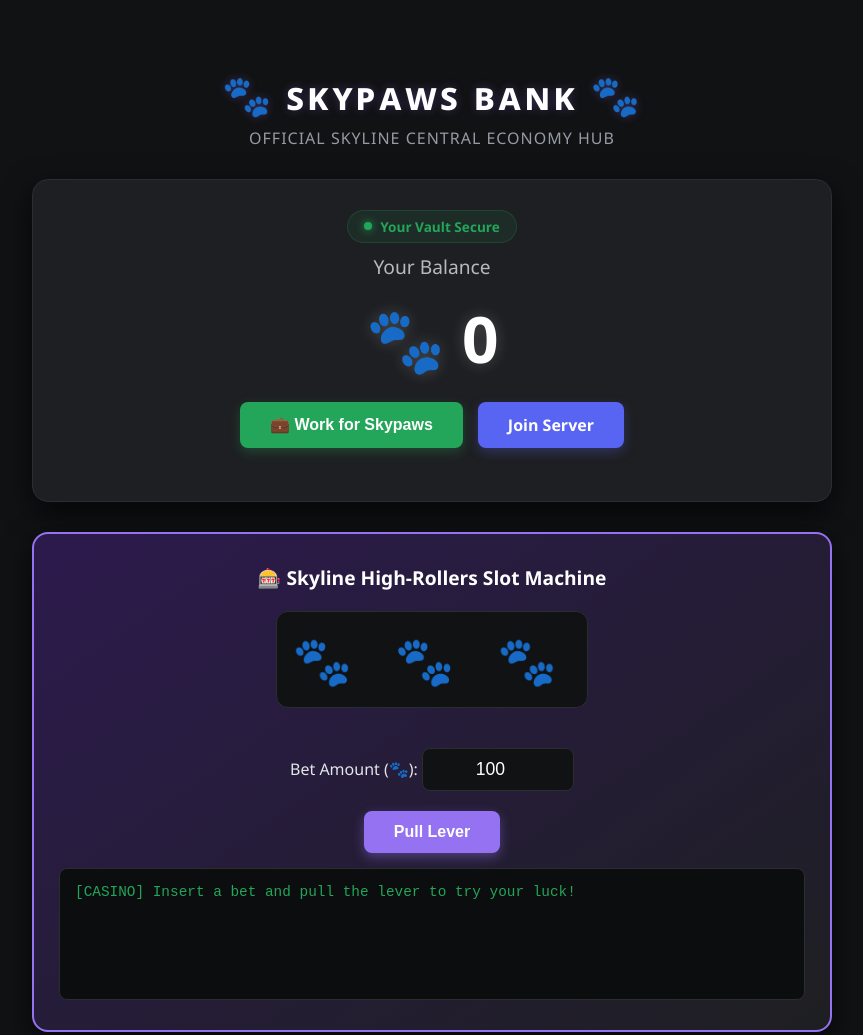
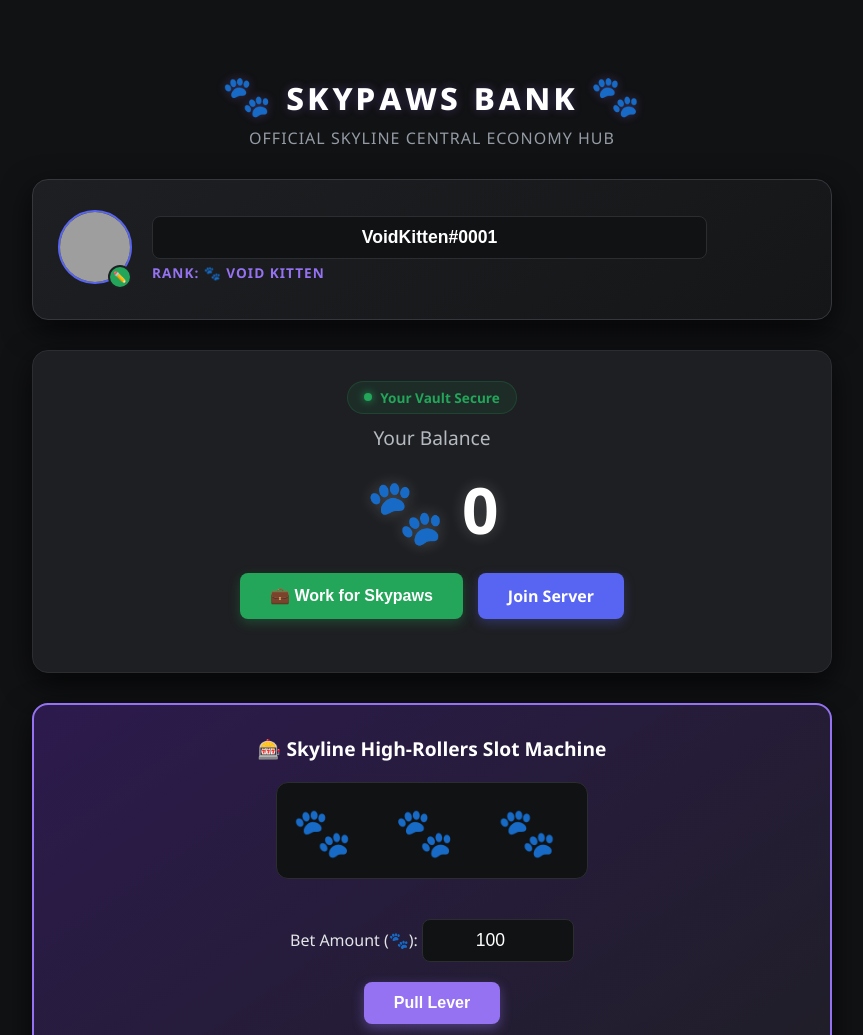
Before and after one commit to SkylineXOffical/skyline-central, a plain HTML site: page index.html in a window 1280 px wide. Shown: the top 1035 px of the page, without its empty margins (208-1071 px from the left). Drawn offline with Linux system fonts and the light colour scheme; grey boxes are pictures that could not be loaded.

Commit message:
Update index.html

```diff
--- a/index.html
+++ b/index.html
@@ -39,6 +39,70 @@
             box-shadow: 0 10px 30px rgba(0,0,0,0.7);
             border: 1px solid #2b2d31;
         }
+
+        /* USER PROFILE CARD STYLES */
+        .profile-card {
+            display: flex;
+            align-items: center;
+            gap: 20px;
+            text-align: left;
+            background: linear-gradient(145deg, #1e1f22, #151618);
+            border: 1px solid #35373c;
+        }
+        .avatar-container {
+            position: relative;
+            cursor: pointer;
+        }
+        .profile-avatar {
+            width: 70px;
+            height: 70px;
+            border-radius: 50%;
+            object-fit: cover;
+            border: 2px solid #5865F2;
+            background-color: #2b2d31;
+        }
+        .avatar-hint {
+            position: absolute;
+            bottom: 0;
+            right: 0;
+            background-color: #23a55a;
+            color: white;
+            border-radius: 50%;
+            width: 20px;
+            height: 20px;
+            display: flex;
+            align-items: center;
+            justify-content: center;
+            font-size: 0.7rem;
+            border: 2px solid #1e1f22;
+        }
+        .profile-details {
+            flex: 1;
+        }
+        .profile-name {
+            font-size: 1.4rem;
+            font-weight: bold;
+            color: #fff;
+            border: none;
+            background: transparent;
+            outline: none;
+            width: 80%;
+            padding-bottom: 2px;
+            border-bottom: 1px dashed transparent;
+            transition: border-color 0.2s;
+        }
+        .profile-name:focus {
+            border-bottom-color: #5865F2;
+        }
+        .profile-rank {
+            font-size: 0.85rem;
+            color: #9472f1;
+            font-weight: bold;
+            text-transform: uppercase;
+            letter-spacing: 1px;
+            margin-top: 4px;
+        }
+
         .currency-title {
             font-size: 1.2rem;
             color: #b5bac1;
@@ -199,6 +263,22 @@
         <h1>🐾 ꜱᴋʏᴘᴀᴡꜱ ʙᴀɴᴋ 🐾</h1>
         <div class="subtitle">Official Skyline Central Economy Hub</div>
 
+        <!-- 👤 INTERACTIVE PROFILE CARD -->
+        <div class="card profile-card">
+            <div class="avatar-container" onclick="triggerAvatarUpload()">
+                <!-- Default Placeholder Cat Avatar -->
+                <img src="https://images.unsplash.com/photo-1514888286974-6c03e2ca1dba?w=150" id="avatarImage" class="profile-avatar" alt="Avatar">
+                <div class="avatar-hint">✏️</div>
+            </div>
+            <input type="file" id="avatarUpload" accept="image/*" style="display: none;" onchange="loadAvatar(event)">
+
+            <div class="profile-details">
+                <input type="text" id="profileNameInput" class="profile-name" value="VoidKitten#0001" placeholder="Click to edit name...">
+                <div class="profile-rank" id="profileRankDisplay">Rank: Loading...</div>
+            </div>
+        </div>
+
+        <!-- Live Vault Card -->
         <div class="card">
             <div class="status-container">
                 <span class="status-dot"></span>
@@ -214,6 +294,7 @@
             <div id="workCooldown" style="color: #f23f43; font-size: 0.85rem; margin-top: 8px; height: 15px;"></div>
         </div>
 
+        <!-- 🎰 SKYPAWS CASINO SECTION -->
         <div class="card casino-section">
             <div class="currency-title" style="color: #fff; font-weight: bold;">🎰 Skyline High-Rollers Slot Machine</div>
             <div class="slots-display" id="slotsDisplay">🐾 🐾 🐾</div>
@@ -230,6 +311,7 @@
             </div>
         </div>
 
+        <!-- Shop Section -->
         <h2>🛒 Skypaws Server Shop Hub</h2>
         <div class="shop-grid">
             <div class="shop-item" id="item-vip" data-price="5000">
@@ -256,11 +338,13 @@
 
     </div>
 
+    <!-- JAVASCRIPT ENGINE -->
     <script>
         let balance = 0;
         const emojis = ['🐾', '💎', '👑', '🐱', '❌'];
 
         const balanceDisplay = document.getElementById('balanceDisplay');
+        const profileRankDisplay = document.getElementById('profileRankDisplay');
         const workBtn = document.getElementById('workBtn');
         const workCooldown = document.getElementById('workCooldown');
         const betInput = document.getElementById('betInput');
@@ -269,9 +353,23 @@
         const casinoLog = document.getElementById('casinoLog');
         const shopItems = document.querySelectorAll('.shop-item');
 
+        // Dynamically adjust user tier rankings based on session net worth
+        function updateRank() {
+            if (balance < 1000) {
+                profileRankDisplay.innerText = "Rank: 🐾 Void Kitten";
+            } else if (balance >= 1000 && balance < 5000) {
+                profileRankDisplay.innerText = "Rank: 💰 Rising Hustler";
+            } else if (balance >= 5000 && balance < 15000) {
+                profileRankDisplay.innerText = "Rank: 🎰 High Roller";
+            } else {
+                profileRankDisplay.innerText = "Rank: 👑 Server Banker";
+            }
+        }
+
         // Update display elements and evaluate item statuses
         function updateUI() {
             balanceDisplay.innerText = balance.toLocaleString();
+            updateRank();
 
             // Highlight items based on budget affordability
             shopItems.forEach(item => {
@@ -286,16 +384,23 @@
             });
         }
 
+        // Profile Avatar Upload Triggers
+        function triggerAvatarUpload() {
+            document.getElementById('avatarUpload').click();
+        }
+        function loadAvatar(event) {
+            const image = document.getElementById('avatarImage');
+            image.src = URL.createObjectURL(event.target.files[0]);
+        }
+
         // 💼 WORK ACTION MECHANIC
         workBtn.addEventListener('click', () => {
-            const pay = Math.floor(Math.random() * 200) + 100; // Earn between 100-300
+            const pay = Math.floor(Math.random() * 200) + 100;
             balance += pay;
             updateUI();
 
-            // Log work trigger activity
-            casinoLog.innerHTML = `[WORK] You completed bank tasks and earned 🐾 ${pay}!<br>` + casinoLog.innerHTML;
+            casinoLog.innerHTML = `[WORK] You completed tasks and earned 🐾 ${pay}!<br>` + casinoLog.innerHTML;
 
-            // Apply 5-second cooldown safety lock
             workBtn.disabled = true;
             let cooldownTime = 5;
             workCooldown.innerText = `Cooldown active: ${cooldownTime}s`;
@@ -327,27 +432,25 @@
 
             balance -= bet;
 
-            // Randomly pick three slot outcomes
             const s1 = emojis[Math.floor(Math.random() * emojis.length)];
             const s2 = emojis[Math.floor(Math.random() * emojis.length)];
             const s3 = emojis[Math.floor(Math.random() * emojis.length)];
 
             slotsDisplay.innerText = `${s1} ${s2} ${s3}`;
 
-            // Check combinations
             if (s1 === s2 && s2 === s3) {
-                let multiplier = 5; // Triple Match pay
-                if (s1 === '👑') multiplier = 10; // Jackpot Match pay
+                let multiplier = 5;
+                if (s1 === '👑') multiplier = 10;
 
                 const winAmount = bet * multiplier;
                 balance += winAmount;
-                casinoLog.innerHTML = `[🎰 JACKPOT] ${s1}${s2}${s3} - TRIPLE MATCH! You won 🐾 ${winAmount}!<br>` + casinoLog.innerHTML;
+                casinoLog.innerHTML = `[🎰 JACKPOT] ${s1}${s2}${s3} - TRIPLE MATCH! Won 🐾 ${winAmount}!<br>` + casinoLog.innerHTML;
             } else if (s1 === s2 || s2 === s3 || s1 === s3) {
-                const winAmount = Math.floor(bet * 1.5); // Double Match pay
+                const winAmount = Math.floor(bet * 1.5);
                 balance += winAmount;
-                casinoLog.innerHTML = `[🎰 WIN] Double match! You won 🐾 ${winAmount}.<br>` + casinoLog.innerHTML;
+                casinoLog.innerHTML = `[🎰 WIN] Double match! Won 🐾 ${winAmount}.<br>` + casinoLog.innerHTML;
             } else {
-                casinoLog.innerHTML = `[🎰 LOSE] No match. The bank kept your 🐾 ${bet}. Try again!<br>` + casinoLog.innerHTML;
+                casinoLog.innerHTML = `[🎰 LOSE] No match. Lost 🐾 ${bet}. Try again!<br>` + casinoLog.innerHTML;
             }
 
             updateUI();
@@ -358,14 +461,13 @@
             if (balance >= cost) {
                 balance -= cost;
                 updateUI();
-                alert(`🎉 Successfully bought ${itemName}! Head over to the Discord server to claim it from staff.`);
+                alert(`🎉 Successfully bought ${itemName}! Claim it from server staff.`);
                 casinoLog.innerHTML = `[SHOP] Purchased ${itemName} for 🐾 ${cost.toLocaleString()}.<br>` + casinoLog.innerHTML;
             } else {
                 alert("Insufficient funds inside your local session vault!");
             }
         }
 
-        // Initialize state configuration
         updateUI();
     </script>
 
```
